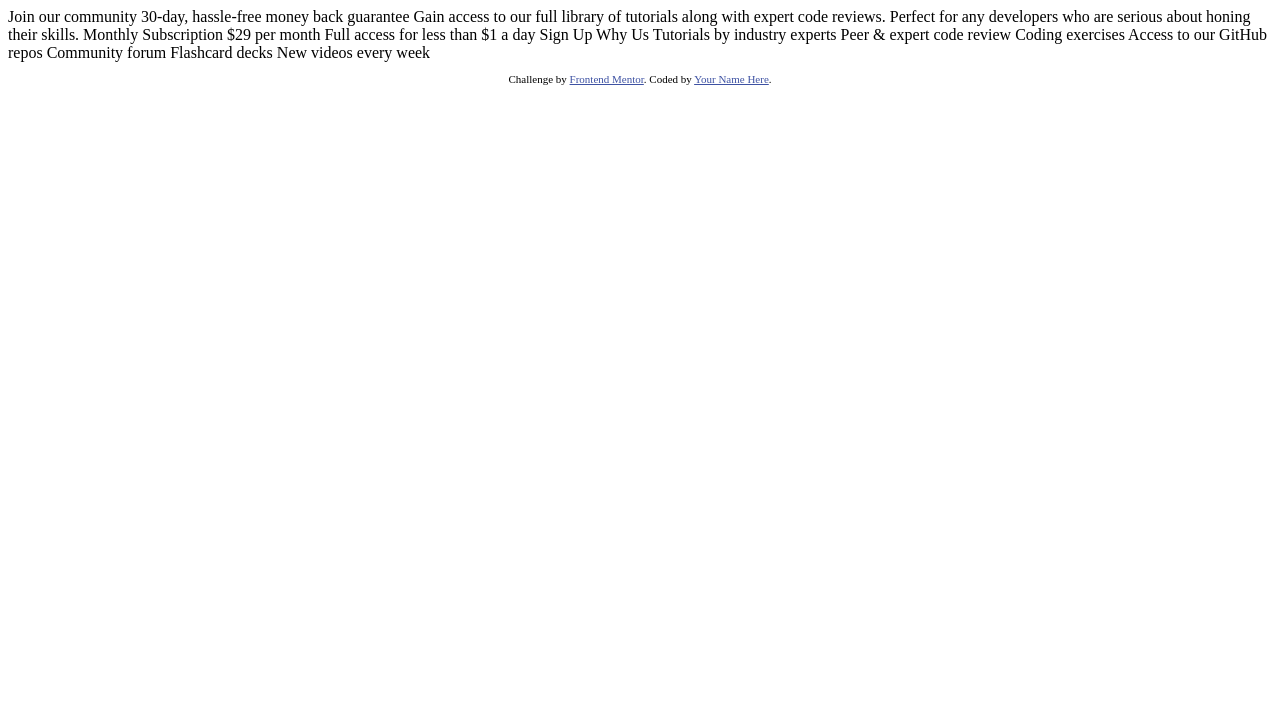
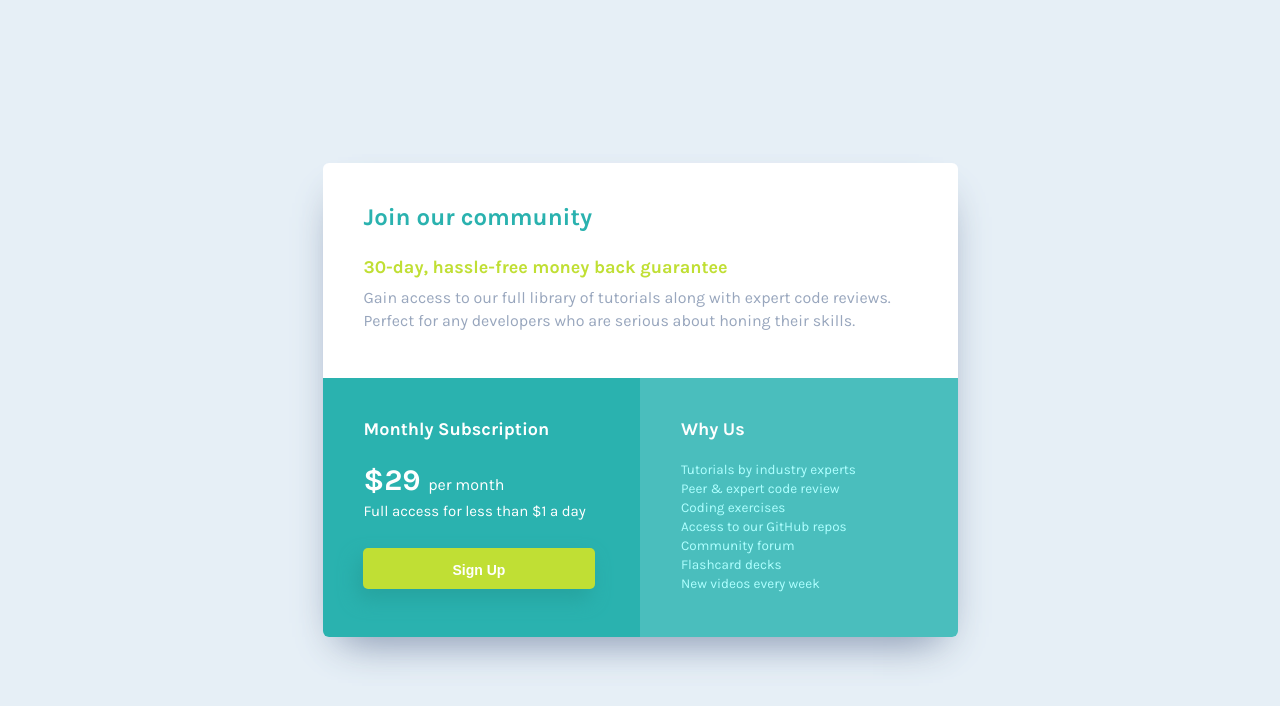
Before and after one commit to micca87/frontendMentorChallenge, a plain HTML site: page single-price-grid-component-master/index.html in a window 1280 px wide. Drawn offline with Linux system fonts and the light colour scheme.

Commit message:
Add desktop version

```diff
--- a/single-price-grid-component-master/index.html
+++ b/single-price-grid-component-master/index.html
@@ -5,6 +5,9 @@
   <meta name="viewport" content="width=device-width, initial-scale=1.0"> <!-- displays site properly based on user's device -->
 
   <link rel="icon" type="image/png" sizes="32x32" href="./images/favicon-32x32.png">
+  <link rel="preconnect" href="https://fonts.gstatic.com">
+  <link href="https://fonts.googleapis.com/css2?family=Karla:wght@400;700&display=swap" rel="stylesheet">
+  <link rel="stylesheet" href="style.css">
 
   <title>Frontend Mentor | Single Price Grid Component</title>
 
@@ -15,36 +18,46 @@
   </style>
 </head>
 <body>
-  Join our community
+  <div class="container">
 
-  30-day, hassle-free money back guarantee
+    <article class="article" >
+      <p class="heading" >Join our community</p>
 
-  Gain access to our full library of tutorials along with expert code reviews.
-  Perfect for any developers who are serious about honing their skills.
+      <p class="subheading" >30-day, hassle-free money back guarantee</p>
 
-  Monthly Subscription
+      <p class="article__paragraph">Gain access to our full library of tutorials along with expert code reviews.</p>
+      <p class="article__paragraph">Perfect for any developers who are serious about honing their skills.</p>
+    </article>
 
-  &dollar;29 per month
+    <aside class="left" >
+      <p class="aside__heading">Monthly Subscription</p>
 
-  Full access for less than &dollar;1 a day
+      <p class="aside__paragraph"><span class="aside__price">&dollar;29 </span>per month</p>
 
-  Sign Up
+      <p class="aside__paragraph" style="font-size:15px;">Full access for less than &dollar;1 a day</p>
 
-  Why Us
+      <button class="button">Sign Up</button>
+    </aside>
 
-  Tutorials by industry experts
-  Peer &amp; expert code review
-  Coding exercises
-  Access to our GitHub repos
-  Community forum
-  Flashcard decks
-  New videos every week
+    <aside class="right" >
+      <p class="aside__heading">Why Us</p>
 
+      <p>Tutorials by industry experts</p>
+      <p>Peer &amp; expert code review</p>
+      <p>Coding exercises</p>
+      <p>Access to our GitHub repos</p>
+      <p>Community forum</p>
+      <p>Flashcard decks</p>
+      <p>New videos every week</p>
+    </aside>
+  </div>
+
+  <!--
   <footer>
     <p class="attribution">
       Challenge by <a href="https://www.frontendmentor.io?ref=challenge" target="_blank">Frontend Mentor</a>.
       Coded by <a href="#">Your Name Here</a>.
     </p>
-  </footer>
+  </footer> -->
 </body>
 </html>
--- /dev/null
+++ b/single-price-grid-component-master/style.css
@@ -0,0 +1,101 @@
+
+
+body{
+    background: #E6EFF6;
+    margin:0;
+    position:relative;
+    height:100vh;
+    font-family: 'Karla',
+    sans-serif;
+}
+p{
+    margin: 4px 41px;
+}
+
+.container {
+    background-color: white;
+    color:white;
+    max-width: 635px;
+    min-width: 294px;
+    height: 474px;
+    position:absolute;
+    top: 0;
+    bottom:0;
+    left: 0;
+    right:0;
+    margin: auto;
+    display:grid;
+    grid-template-rows: 215px 259px;
+    grid-template-columns: 50% 50%;
+    grid-template-areas: "article article"
+                         "aside_left aside_right" ;
+    border-radius:6px;
+    overflow:hidden;
+    box-shadow: 5px 20px 40px -20px hsl(218, 22%, 67%), -5px 20px 40px -20px hsl(218, 22%, 67%);
+}
+.article{
+    grid-area:article;
+}
+.heading{
+    color:hsl(179, 62%, 43%);
+    font-weight: 700;
+    font-size:24px;
+    margin-top:40px;
+    margin-bottom:25px;
+}
+.subheading{
+    color:hsl(71, 73%, 54%);
+    font-weight: 700;
+    font-size:18px;
+    margin-bottom:10px;
+}
+.article__paragraph{
+    color:hsl(218, 22%, 67%);
+}
+
+
+.left{
+    grid-area:aside_left;
+    background-color: hsl(179, 62%, 43%);
+}
+.right{
+    grid-area:aside_right;
+    background-color: #4ABEBD;
+    font-size: 13.5px;
+    color:#AFFFFF;
+}
+.aside__heading{
+    margin-top:40px;
+    margin-bottom:22px;
+    font-weight: 700;
+    font-size:18px;
+    color:white;
+}
+.aside__price{
+    font-weight: 700;
+    font-size: 30px;
+}
+.button{
+    color:white;
+    background-color: hsl(71, 73%, 54%);
+    border:none;
+    padding: 14px 90px 11px;
+    border-radius: 5px;
+    margin: 24px 40px 34px;
+    font-weight:700;
+    font-size:14px;
+    box-shadow: -5px 10px 20px #26A39F;
+}
+@media (max-width:670px) {
+    body{
+        height:800px;
+    }
+    .container{
+        width:294px;
+        height:687px;
+        grid-template-columns: 1fr;
+        grid-template-areas: "article"
+                             "aside_left"
+                             "aside_right";
+    }
+}
```
